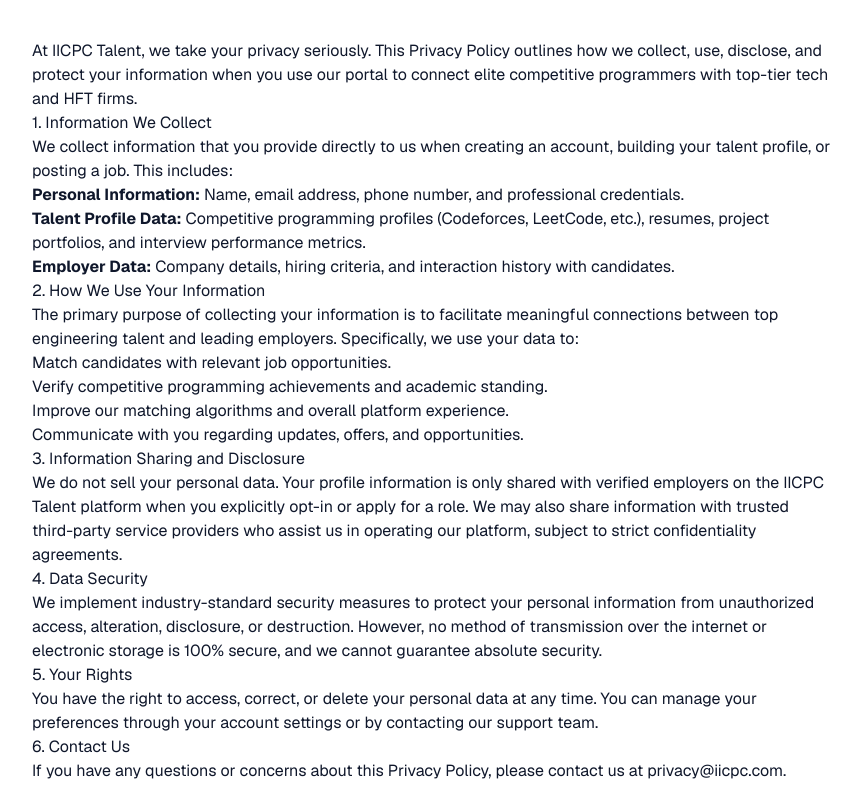
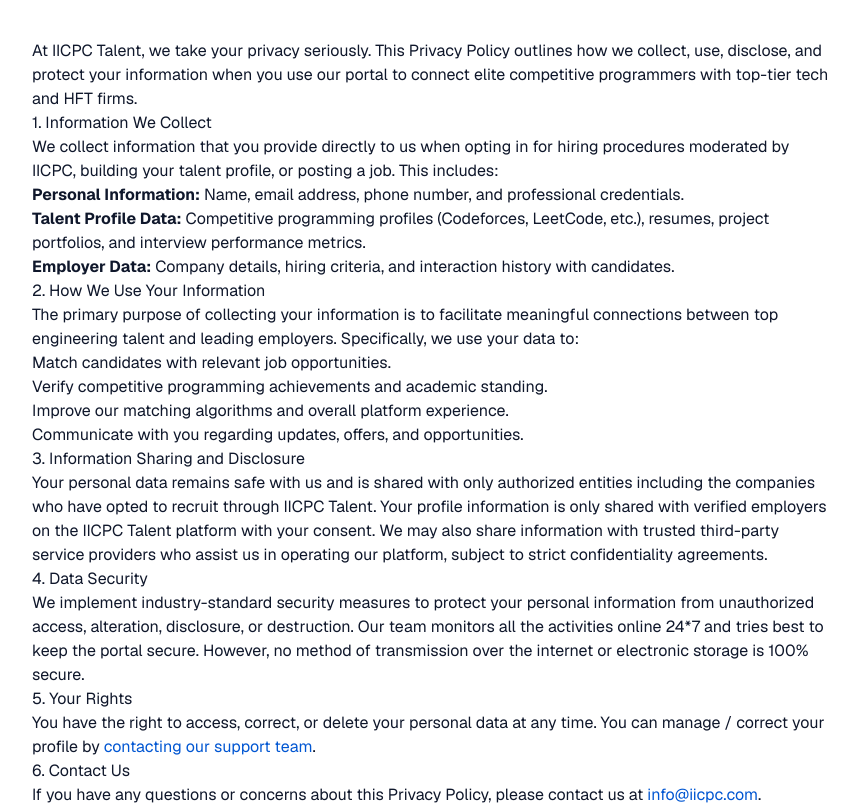
Before and after one commit to codezwork/talent-iicpc, a Next.js app: page /privacy in a window 1280 px wide. Shown: the part 260-1065 px from the top of the page, without its empty margins (208-1069 px from the left). Built offline with nearby package versions, Linux system fonts and the light colour scheme.

Commit message:
reviewed privacy policy and terms of service

```diff
--- a/app/privacy/page.tsx
+++ b/app/privacy/page.tsx
@@ -1,6 +1,7 @@
 "use client";
 
 import React from 'react';
+import Link from 'next/link';
 import Header from "@/components/layout/Header";
 import Footer from "@/components/layout/Footer";
 
@@ -32,7 +33,7 @@
 
             <h3>1. Information We Collect</h3>
             <p>
-              We collect information that you provide directly to us when creating an account, building your talent profile, or posting a job. This includes:
+              We collect information that you provide directly to us when opting in for hiring procedures moderated by IICPC, building your talent profile, or posting a job. This includes:
             </p>
             <ul>
               <li><strong>Personal Information:</strong> Name, email address, phone number, and professional credentials.</li>
@@ -53,22 +54,22 @@
 
             <h3>3. Information Sharing and Disclosure</h3>
             <p>
-              We do not sell your personal data. Your profile information is only shared with verified employers on the IICPC Talent platform when you explicitly opt-in or apply for a role. We may also share information with trusted third-party service providers who assist us in operating our platform, subject to strict confidentiality agreements.
+              Your personal data remains safe with us and is shared with only authorized entities including the companies who have opted to recruit through IICPC Talent. Your profile information is only shared with verified employers on the IICPC Talent platform with your consent. We may also share information with trusted third-party service providers who assist us in operating our platform, subject to strict confidentiality agreements.
             </p>
 
             <h3>4. Data Security</h3>
             <p>
-              We implement industry-standard security measures to protect your personal information from unauthorized access, alteration, disclosure, or destruction. However, no method of transmission over the internet or electronic storage is 100% secure, and we cannot guarantee absolute security.
+              We implement industry-standard security measures to protect your personal information from unauthorized access, alteration, disclosure, or destruction. Our team monitors all the activities online 24*7 and tries best to keep the portal secure. However, no method of transmission over the internet or electronic storage is 100% secure.
             </p>
 
             <h3>5. Your Rights</h3>
             <p>
-              You have the right to access, correct, or delete your personal data at any time. You can manage your preferences through your account settings or by contacting our support team.
+              You have the right to access, correct, or delete your personal data at any time. You can manage / correct your profile by <Link href="/contact" className="text-[#0056D2] hover:underline">contacting our support team</Link>.
             </p>
 
             <h3>6. Contact Us</h3>
             <p>
-              If you have any questions or concerns about this Privacy Policy, please contact us at <a href="mailto:privacy@iicpc.com">privacy@iicpc.com</a>.
+              If you have any questions or concerns about this Privacy Policy, please contact us at <a href="mailto:info@iicpc.com" className="text-[#0056D2] hover:underline">info@iicpc.com</a>.
             </p>
           </div>
         </div>
--- a/app/terms/page.tsx
+++ b/app/terms/page.tsx
@@ -62,7 +62,7 @@
 
             <h3>7. Modifications to the Service</h3>
             <p>
-              We reserve the right to modify or discontinue, temporarily or permanently, the service (or any part thereof) with or without notice at any time. We shall not be liable to you or to any third party for any modification, suspension, or discontinuance of the service.
+              We reserve the right to modify or discontinue, temporarily or permanently, the service (or any part thereof) with or without notice at any time.
             </p>
 
             <h3>8. Governing Law</h3>
@@ -72,7 +72,7 @@
 
             <h3>9. Contact Us</h3>
             <p>
-              If you have any questions about these Terms, please contact us at <a href="mailto:legal@iicpc.com">legal@iicpc.com</a>.
+              If you have any questions about these Terms, please contact us at <a href="mailto:info@iicpc.com" className="text-[#0056D2] hover:underline">info@iicpc.com</a>.
             </p>
           </div>
         </div>
```
